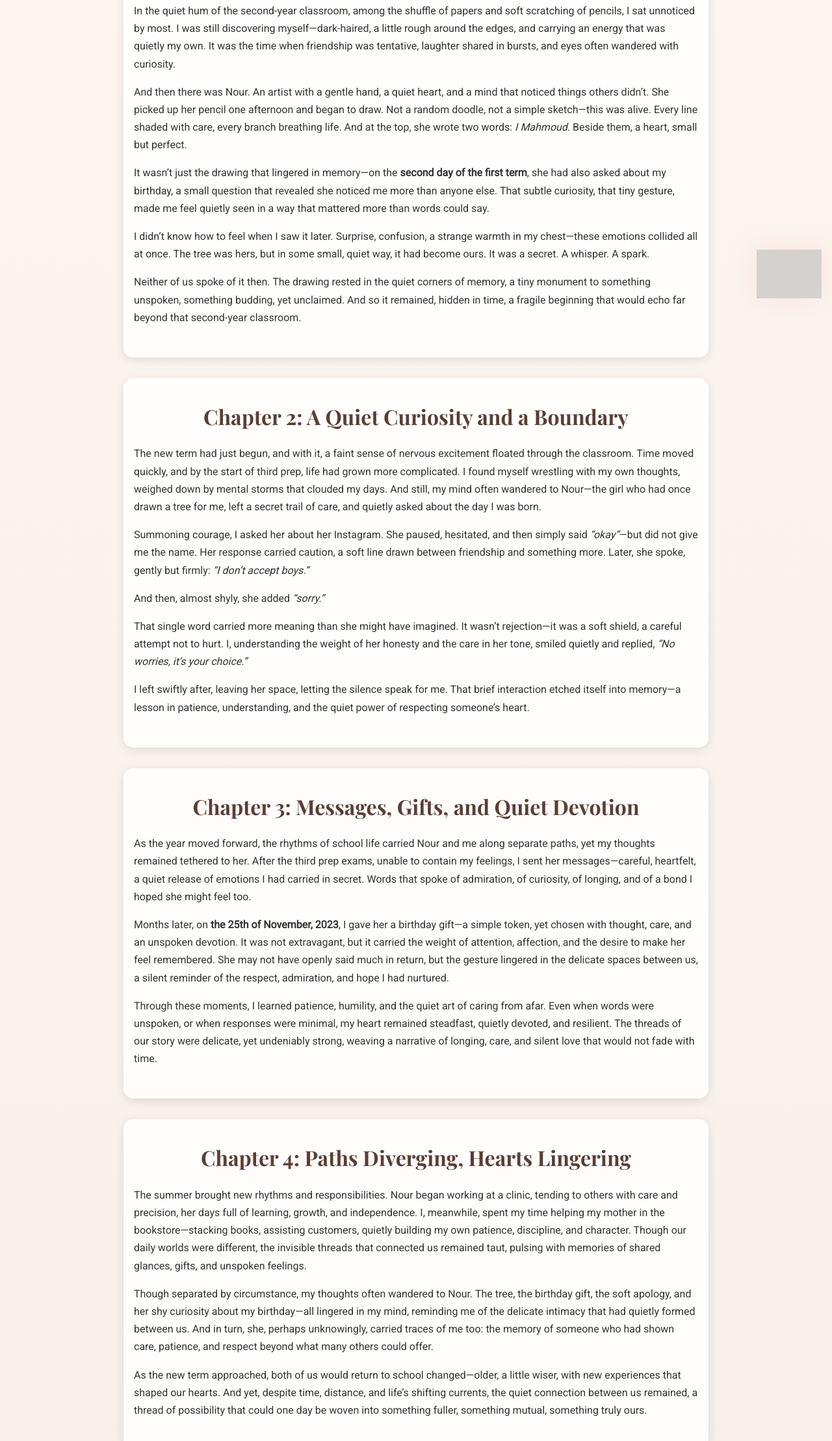
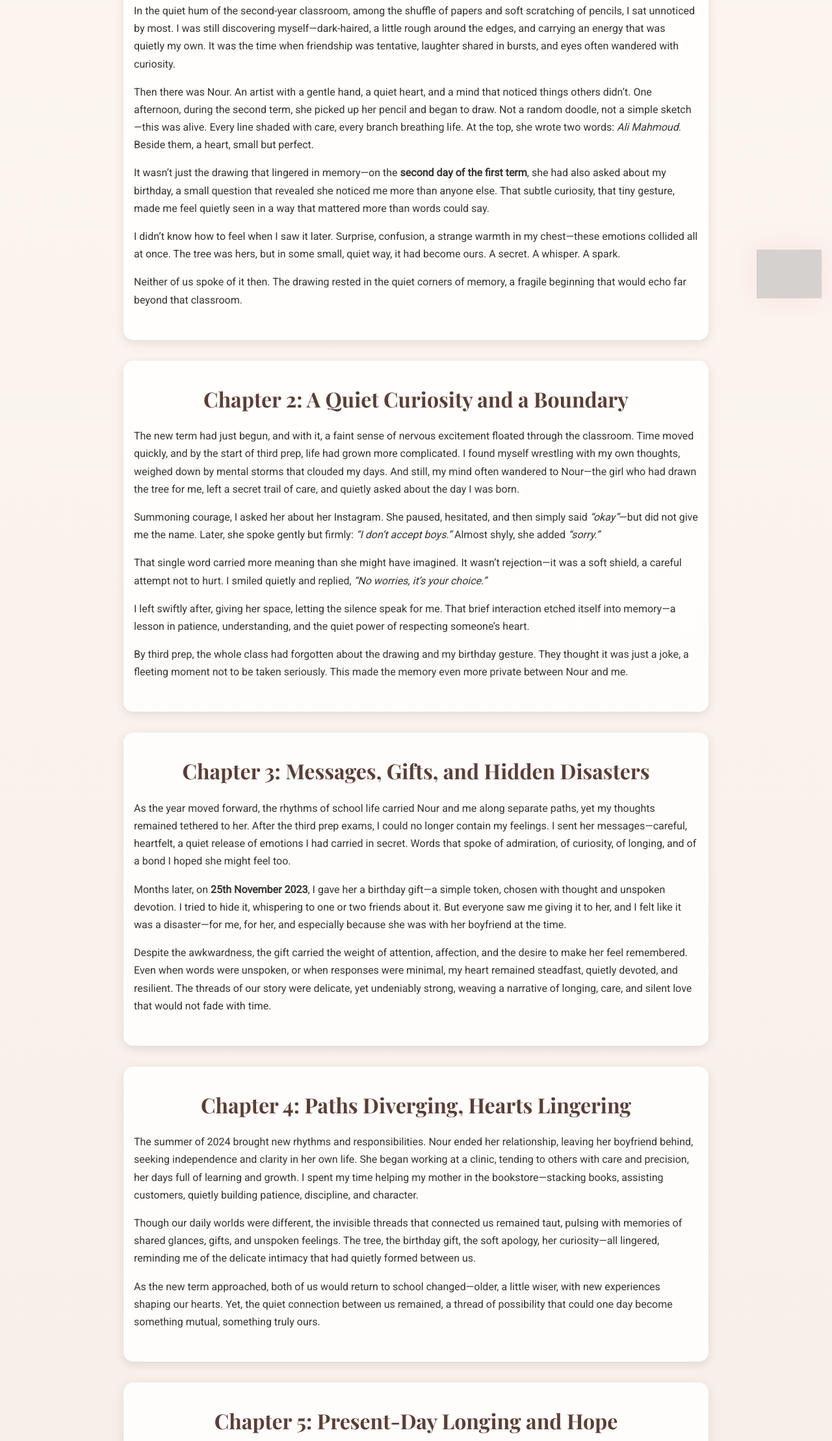
Before and after one commit to Ali2562009/25-11-2008, a plain HTML site: page index.html in a window 1280 px wide. Shown: the part 325-2542 px from the top of the page at 65% size. Drawn offline with nearby package versions, Linux system fonts and the light colour scheme; grey boxes are pictures that could not be loaded.

Commit message:
Update index.html

```diff
--- a/index.html
+++ b/index.html
@@ -3,7 +3,7 @@
 <head>
 <meta charset="UTF-8">
 <meta name="viewport" content="width=device-width, initial-scale=1.0">
-<title>N</title>
+<title>Her</title>
 <link href="https://fonts.googleapis.com/css2?family=Playfair+Display:wght@400;700&family=Roboto&display=swap" rel="stylesheet">
 <style>
   * { margin: 0; padding: 0; box-sizing: border-box; }
@@ -112,48 +112,48 @@
 <section>
   <h2>Chapter 1: The Tree in Silence</h2>
   <p>In the quiet hum of the second-year classroom, among the shuffle of papers and soft scratching of pencils, I sat unnoticed by most. I was still discovering myself—dark-haired, a little rough around the edges, and carrying an energy that was quietly my own. It was the time when friendship was tentative, laughter shared in bursts, and eyes often wandered with curiosity.</p>
-  <p>And then there was Nour. An artist with a gentle hand, a quiet heart, and a mind that noticed things others didn’t. She picked up her pencil one afternoon and began to draw. Not a random doodle, not a simple sketch—this was alive. Every line shaded with care, every branch breathing life. And at the top, she wrote two words: <em>I Mahmoud</em>. Beside them, a heart, small but perfect.</p>
+  <p>Then there was Nour. An artist with a gentle hand, a quiet heart, and a mind that noticed things others didn’t. One afternoon, during the second term, she picked up her pencil and began to draw. Not a random doodle, not a simple sketch—this was alive. Every line shaded with care, every branch breathing life. At the top, she wrote two words: <em>Ali Mahmoud</em>. Beside them, a heart, small but perfect.</p>
   <p>It wasn’t just the drawing that lingered in memory—on the <strong>second day of the first term</strong>, she had also asked about my birthday, a small question that revealed she noticed me more than anyone else. That subtle curiosity, that tiny gesture, made me feel quietly seen in a way that mattered more than words could say.</p>
-  <p>I didn’t know how to feel when I saw it later. Surprise, confusion, a strange warmth in my chest—these emotions collided all at once. The tree was hers, but in some small, quiet way, it had become ours. It was a secret. A whisper. A spark.</p>
-  <p>Neither of us spoke of it then. The drawing rested in the quiet corners of memory, a tiny monument to something unspoken, something budding, yet unclaimed. And so it remained, hidden in time, a fragile beginning that would echo far beyond that second-year classroom.</p>
+  <p>I didn’t know how to feel when I saw it later. Surprise, confusion, a strange warmth in my chest—these emotions collided all at once. The tree was hers, but in some small, quiet way, it had become ours. A secret. A whisper. A spark.</p>
+  <p>Neither of us spoke of it then. The drawing rested in the quiet corners of memory, a fragile beginning that would echo far beyond that classroom.</p>
 </section>
 
 <section>
   <h2>Chapter 2: A Quiet Curiosity and a Boundary</h2>
-  <p>The new term had just begun, and with it, a faint sense of nervous excitement floated through the classroom. Time moved quickly, and by the start of third prep, life had grown more complicated. I found myself wrestling with my own thoughts, weighed down by mental storms that clouded my days. And still, my mind often wandered to Nour—the girl who had once drawn a tree for me, left a secret trail of care, and quietly asked about the day I was born.</p>
-  <p>Summoning courage, I asked her about her Instagram. She paused, hesitated, and then simply said <em>“okay”</em>—but did not give me the name. Her response carried caution, a soft line drawn between friendship and something more. Later, she spoke, gently but firmly: <em>“I don’t accept boys.”</em></p>
-  <p>And then, almost shyly, she added <em>“sorry.”</em></p>
-  <p>That single word carried more meaning than she might have imagined. It wasn’t rejection—it was a soft shield, a careful attempt not to hurt. I, understanding the weight of her honesty and the care in her tone, smiled quietly and replied, <em>“No worries, it’s your choice.”</em></p>
-  <p>I left swiftly after, leaving her space, letting the silence speak for me. That brief interaction etched itself into memory—a lesson in patience, understanding, and the quiet power of respecting someone’s heart.</p>
+  <p>The new term had just begun, and with it, a faint sense of nervous excitement floated through the classroom. Time moved quickly, and by the start of third prep, life had grown more complicated. I found myself wrestling with my own thoughts, weighed down by mental storms that clouded my days. And still, my mind often wandered to Nour—the girl who had drawn the tree for me, left a secret trail of care, and quietly asked about the day I was born.</p>
+  <p>Summoning courage, I asked her about her Instagram. She paused, hesitated, and then simply said <em>“okay”</em>—but did not give me the name. Later, she spoke gently but firmly: <em>“I don’t accept boys.”</em> Almost shyly, she added <em>“sorry.”</em></p>
+  <p>That single word carried more meaning than she might have imagined. It wasn’t rejection—it was a soft shield, a careful attempt not to hurt. I smiled quietly and replied, <em>“No worries, it’s your choice.”</em></p>
+  <p>I left swiftly after, giving her space, letting the silence speak for me. That brief interaction etched itself into memory—a lesson in patience, understanding, and the quiet power of respecting someone’s heart.</p>
+  <p>By third prep, the whole class had forgotten about the drawing and my birthday gesture. They thought it was just a joke, a fleeting moment not to be taken seriously. This made the memory even more private between Nour and me.</p>
 </section>
 
 <section>
-  <h2>Chapter 3: Messages, Gifts, and Quiet Devotion</h2>
-  <p>As the year moved forward, the rhythms of school life carried Nour and me along separate paths, yet my thoughts remained tethered to her. After the third prep exams, unable to contain my feelings, I sent her messages—careful, heartfelt, a quiet release of emotions I had carried in secret. Words that spoke of admiration, of curiosity, of longing, and of a bond I hoped she might feel too.</p>
-  <p>Months later, on <strong>the 25th of November, 2023</strong>, I gave her a birthday gift—a simple token, yet chosen with thought, care, and an unspoken devotion. It was not extravagant, but it carried the weight of attention, affection, and the desire to make her feel remembered. She may not have openly said much in return, but the gesture lingered in the delicate spaces between us, a silent reminder of the respect, admiration, and hope I had nurtured.</p>
-  <p>Through these moments, I learned patience, humility, and the quiet art of caring from afar. Even when words were unspoken, or when responses were minimal, my heart remained steadfast, quietly devoted, and resilient. The threads of our story were delicate, yet undeniably strong, weaving a narrative of longing, care, and silent love that would not fade with time.</p>
+  <h2>Chapter 3: Messages, Gifts, and Hidden Disasters</h2>
+  <p>As the year moved forward, the rhythms of school life carried Nour and me along separate paths, yet my thoughts remained tethered to her. After the third prep exams, I could no longer contain my feelings. I sent her messages—careful, heartfelt, a quiet release of emotions I had carried in secret. Words that spoke of admiration, of curiosity, of longing, and of a bond I hoped she might feel too.</p>
+  <p>Months later, on <strong>25th November 2023</strong>, I gave her a birthday gift—a simple token, chosen with thought and unspoken devotion. I tried to hide it, whispering to one or two friends about it. But everyone saw me giving it to her, and I felt like it was a disaster—for me, for her, and especially because she was with her boyfriend at the time.</p>
+  <p>Despite the awkwardness, the gift carried the weight of attention, affection, and the desire to make her feel remembered. Even when words were unspoken, or when responses were minimal, my heart remained steadfast, quietly devoted, and resilient. The threads of our story were delicate, yet undeniably strong, weaving a narrative of longing, care, and silent love that would not fade with time.</p>
 </section>
 
 <section>
   <h2>Chapter 4: Paths Diverging, Hearts Lingering</h2>
-  <p>The summer brought new rhythms and responsibilities. Nour began working at a clinic, tending to others with care and precision, her days full of learning, growth, and independence. I, meanwhile, spent my time helping my mother in the bookstore—stacking books, assisting customers, quietly building my own patience, discipline, and character. Though our daily worlds were different, the invisible threads that connected us remained taut, pulsing with memories of shared glances, gifts, and unspoken feelings.</p>
-  <p>Though separated by circumstance, my thoughts often wandered to Nour. The tree, the birthday gift, the soft apology, and her shy curiosity about my birthday—all lingered in my mind, reminding me of the delicate intimacy that had quietly formed between us. And in turn, she, perhaps unknowingly, carried traces of me too: the memory of someone who had shown care, patience, and respect beyond what many others could offer.</p>
-  <p>As the new term approached, both of us would return to school changed—older, a little wiser, with new experiences that shaped our hearts. And yet, despite time, distance, and life’s shifting currents, the quiet connection between us remained, a thread of possibility that could one day be woven into something fuller, something mutual, something truly ours.</p>
+  <p>The summer of 2024 brought new rhythms and responsibilities. Nour ended her relationship, leaving her boyfriend behind, seeking independence and clarity in her own life. She began working at a clinic, tending to others with care and precision, her days full of learning and growth. I spent my time helping my mother in the bookstore—stacking books, assisting customers, quietly building patience, discipline, and character.</p>
+  <p>Though our daily worlds were different, the invisible threads that connected us remained taut, pulsing with memories of shared glances, gifts, and unspoken feelings. The tree, the birthday gift, the soft apology, her curiosity—all lingered, reminding me of the delicate intimacy that had quietly formed between us.</p>
+  <p>As the new term approached, both of us would return to school changed—older, a little wiser, with new experiences shaping our hearts. Yet, the quiet connection between us remained, a thread of possibility that could one day become something mutual, something truly ours.</p>
 </section>
 
 <section>
   <h2>Chapter 5: Present-Day Longing and Hope</h2>
   <p>Now, the story finds me in the quiet of my own reflections. Thoughts of Nour have grown deeper, more persistent, threading through each day with an intensity I cannot ignore. The messages I sent, the moments we shared, the birthday gift—all echo in the chambers of memory, reminders of a connection that has never truly faded.</p>
-  <p>She, too, occupies a space in my mind that no one else can reach. Her soft gestures, the way she once drew me, the gentle apologies and careful boundaries—all of it forms a mosaic of her presence in my heart. I find myself caught between longing and patience, hope and restraint. Every glance, every smile, every interaction becomes a small universe of possibility, a reminder that the story is not yet finished.</p>
-  <p>Though uncertainty lingers—questions of timing, feelings, and readiness—my heart remains steadfast. I understand now, more than ever, that love is not only about grand gestures, but also about respect, subtlety, and the quiet courage to wait while the world turns. And so, I hold onto hope, a steady flame, believing that one day, our hearts may find a meeting point, soft and certain, where all the past whispers finally become a shared story.</p>
+  <p>She, too, occupies a space in my mind that no one else can reach. Her soft gestures, the way she once drew me, the gentle apologies, careful boundaries—all form a mosaic of her presence in my heart. I find myself caught between longing and patience, hope and restraint. Every glance, every smile, every interaction becomes a small universe of possibility, a reminder that the story is not yet finished.</p>
+  <p>Though uncertainty lingers, my heart remains steadfast. I understand now, more than ever, that love is not only about grand gestures but also about respect, subtlety, and the quiet courage to wait while the world turns. And so, I hold onto hope, a steady flame, believing that one day, our hearts may find a meeting point, soft and certain, where all the past whispers finally become a shared story.</p>
 </section>
 
 <section>
   <h2>Chapter 6: Epilogue – The Story Yet to Come</h2>
   <p>The classrooms, the tree, the quiet smiles, and the small gifts—they are chapters already written. But the pages ahead remain blank, waiting for both of us to fill them with shared moments, laughter, and whispered secrets.</p>
-  <p>I imagine a day when Nour walks past me in the hallway, our eyes meeting not with hesitation, but with recognition—recognition of all the small gestures, all the unspoken words, all the silent devotion that has lingered for years. Perhaps we will talk, laugh, and find that the bond that began so quietly in prep school has only grown stronger, patiently nurtured by distance, time, and mutual respect.</p>
+  <p>I imagine a day when Nour walks past me in the hallway, our eyes meeting not with hesitation, but with recognition—recognition of all the small gestures, all the unspoken words, all the silent devotion that has lingered for years. Perhaps we will talk, laugh, and find that the bond that began quietly in prep school has only grown stronger, patiently nurtured by distance, time, and mutual respect.</p>
   <p>In this future, the boundaries once drawn softly, the apologies once whispered, and the shy curiosities once asked—like my birthday—become bridges, guiding us toward one another. My steadfast heart, full of care and patience, and her gentle, thoughtful nature may finally intertwine, creating a story that is ours alone.</p>
-  <p>And so, the tale of I and Nour is not one of endings, but of possibilities—of love that has waited, quietly, for the perfect moment, ready to blossom fully when the world allows. <strong>And the story continues…</strong></p>
+  <p>And so, the tale of Ali and Nour is not one of endings, but of possibilities—of love that has waited, quietly, for the perfect moment, ready to blossom fully when the world allows. <strong>And the story continues…</strong></p>
 </section>
 
 <img src="https://images.unsplash.com/photo-1617196030081-6db59cc33d9c?crop=entropy&cs=tinysrgb&fit=max&fm=jpg&q=80&w=200" alt="Flower" class="flower">
@@ -163,7 +163,6 @@
 </footer>
 
 <script>
-  // Fade-in sections on scroll
   const sections = document.querySelectorAll('section');
   const observer = new IntersectionObserver((entries) => {
     entries.forEach(entry => {
@@ -172,7 +171,6 @@
       }
     });
   }, { threshold: 0.2 });
-
   sections.forEach(section => observer.observe(section));
 </script>
 
```
